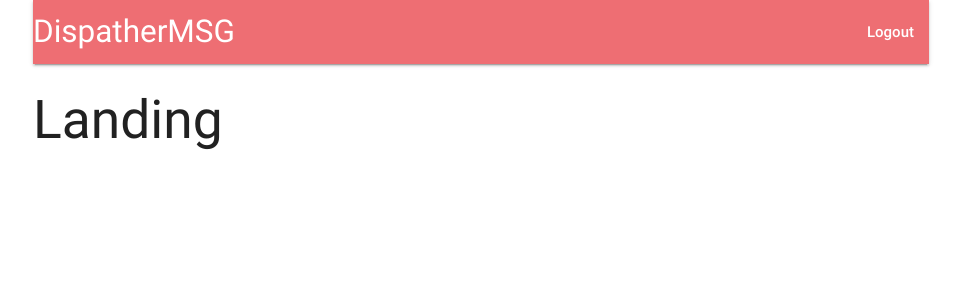
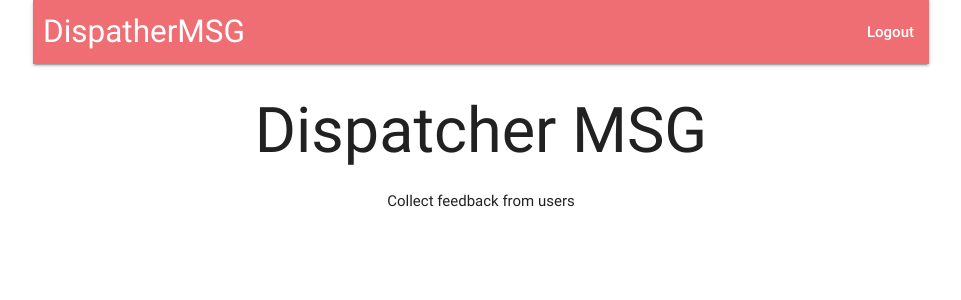
Before and after one commit to saibot777/NodeWorldPlayground, a React (Create React App) app in the folder msg-dispatcher-app/client/: page / in a window 1280 px wide. Shown: the top 300 px of the page, without its empty margins (159-1120 px from the left). Built offline with nearby package versions, Linux system fonts and the light colour scheme; no server answers.

Commit message:
UI Polish...

```diff
--- a/msg-dispatcher-app/client/src/components/App.js
+++ b/msg-dispatcher-app/client/src/components/App.js
@@ -4,9 +4,10 @@
 import * as actions from '../actions';
 
 import Header from './Header';
+import Landing from './Landing';
 const Dashboard = () => <h2>Dashboard</h2>
 const SurveyNew = () => <h2>SurveyNew</h2>
-const Landing = () => <h2>Landing</h2>
+
 
 class App extends Component {
     componentDidMount() {
--- a/msg-dispatcher-app/client/src/components/Header.js
+++ b/msg-dispatcher-app/client/src/components/Header.js
@@ -1,5 +1,6 @@
 import React, { Component } from 'react';
 import { connect } from 'react-redux';
+import { Link } from 'react-router-dom';
 
 class Header extends Component {
     renderContent() {
@@ -20,7 +21,12 @@
         return (
             <nav>
                 <div className="nav-wrapper">
-                    <a className="left brand-logo">DispatherMSG</a>
+                    <Link
+                        to={this.props.auth ? '/surveys' : '/'}
+                        style={{ marginLeft: '10px' }}
+                        className="left brand-logo">
+                        DispatherMSG
+                    </Link>
                     <ul className="right">
                         {this.renderContent()}
                     </ul>
--- /dev/null
+++ b/msg-dispatcher-app/client/src/components/Landing.js
@@ -0,0 +1,12 @@
+import React from 'react';
+
+const Landing = () => {
+    return (
+        <div style={{ textAlign: 'center' }}>
+            <h1>Dispatcher MSG</h1>
+            Collect feedback from users
+        </div>
+    )
+}
+
+export default Landing;
```
